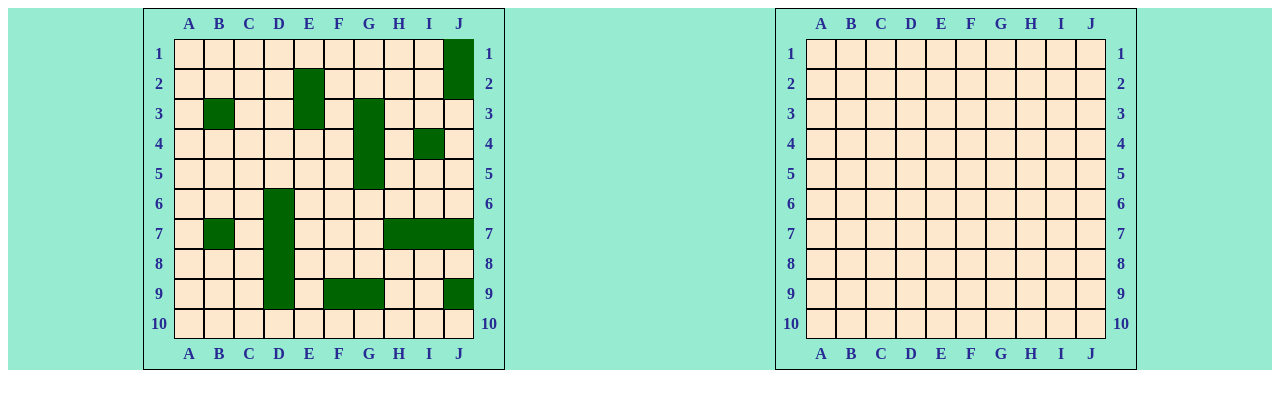
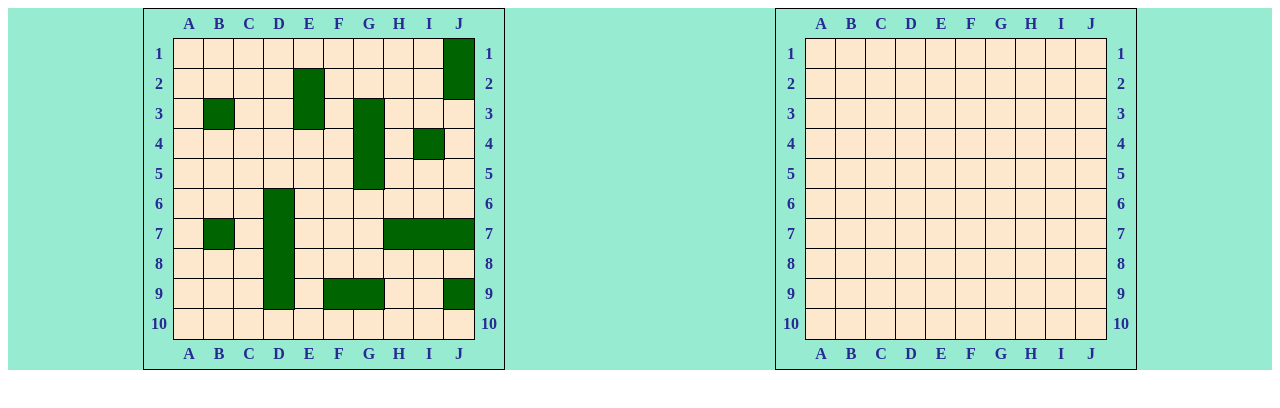
Before and after one commit to TesterNick/Battleships, a plain HTML site: page index.html in a window 1280 px wide. Both pictures are taken after a click on the button "Играть". Drawn offline with Linux system fonts and the light colour scheme.

Commit message:
Исправлен метод отрисовки кораблей (для подготовки их к перетаскиванию по полю).

```diff
--- a/script.js
+++ b/script.js
@@ -3,6 +3,7 @@ let renderer = {
         let fieldDiv = document.createElement("div");
         fieldDiv.className = "field";
         wrapper.appendChild(fieldDiv);
+        field.div = fieldDiv;
         for (let i = 0; i < field.cells.length; i++) {
             let cell = field.cells[i];
             let cellDiv = document.createElement("div");
@@ -15,10 +16,33 @@ let renderer = {
 
     placeShips(ships, field) {
         for (let i = 0; i < ships.length; i++) {
-            for (let j = 0; j < ships[i].length; j++) {
-                let cell = field.getCellByName(ships[i][j]);
-                cell.div.className = "ship";
+            let div = document.createElement("div");
+            let cellSize = 30;
+            let shipWidth = cellSize;
+            let shipHeight = cellSize;
+            let startPoint = field.getCellByName(ships[i][0]).div;
+            let shipX = startPoint.offsetLeft;
+            let shipY = startPoint.offsetTop;
+            if (ships[i].length > 1) {
+                let cells = [];
+                for (let j = 0; j < ships[i].length; j++) {
+                    let cell = field.getCellByName(ships[i][j]);
+                    cells.push(cell);
+                }
+                if (cells[0].x == cells[1].x) {
+                    shipHeight *= cells.length;
+                } else {
+                    shipWidth *= cells.length;
+                }
             }
+            div.style.width = shipWidth + "px";
+            div.style.height = shipHeight + "px";
+            field.div.appendChild(div);
+            field.div.position = "relative";
+            div.style.position = "absolute";
+            div.style.left = shipX + "px";
+            div.style.top = shipY + "px";
+            div.className = "ship";
         }
     }
 };
@@ -164,6 +188,15 @@ let shipsCreator = {
         }
         return true;
     },
+
+    dragDropShips() {
+       let placeShips = document.querySelectorAll(div, ".ship");
+       let  newPlaceShips = document.querySelectorAll(div, ".cell");
+
+       placeShips.addEventListener("dragstart", function() {
+        this.style.borderColor = "black";
+       })
+    }
 };
 
 let game = {
@@ -180,6 +213,7 @@ let game = {
         this.renderer.renderField(gameWrap, this.userField);
         this.renderer.renderField(gameWrap, this.rivalField);
         this.userShips = this.shipsCreator.createShips(this.userField);
+        //this.shipsCreator.dragDropShips();
         this.renderer.placeShips(this.userShips, this.userField);
     },
 };
@@ -187,5 +221,4 @@ let game = {
 
 function startGame() {
     game.startGame();
-    shipsCreator.dragDropShips();
 };
--- a/style.css
+++ b/style.css
@@ -18,7 +18,7 @@ button {
 
 .cell {
 	background-color: rgb(253, 232, 206);
-	border: 1px solid black;
+	outline: 1px solid black;
 }
 
 .border {
@@ -36,4 +36,6 @@ button {
 
 .ship {
 	background-color: darkgreen;
+	cursor: move;
+	outline: 1px solid black;
 }
```
